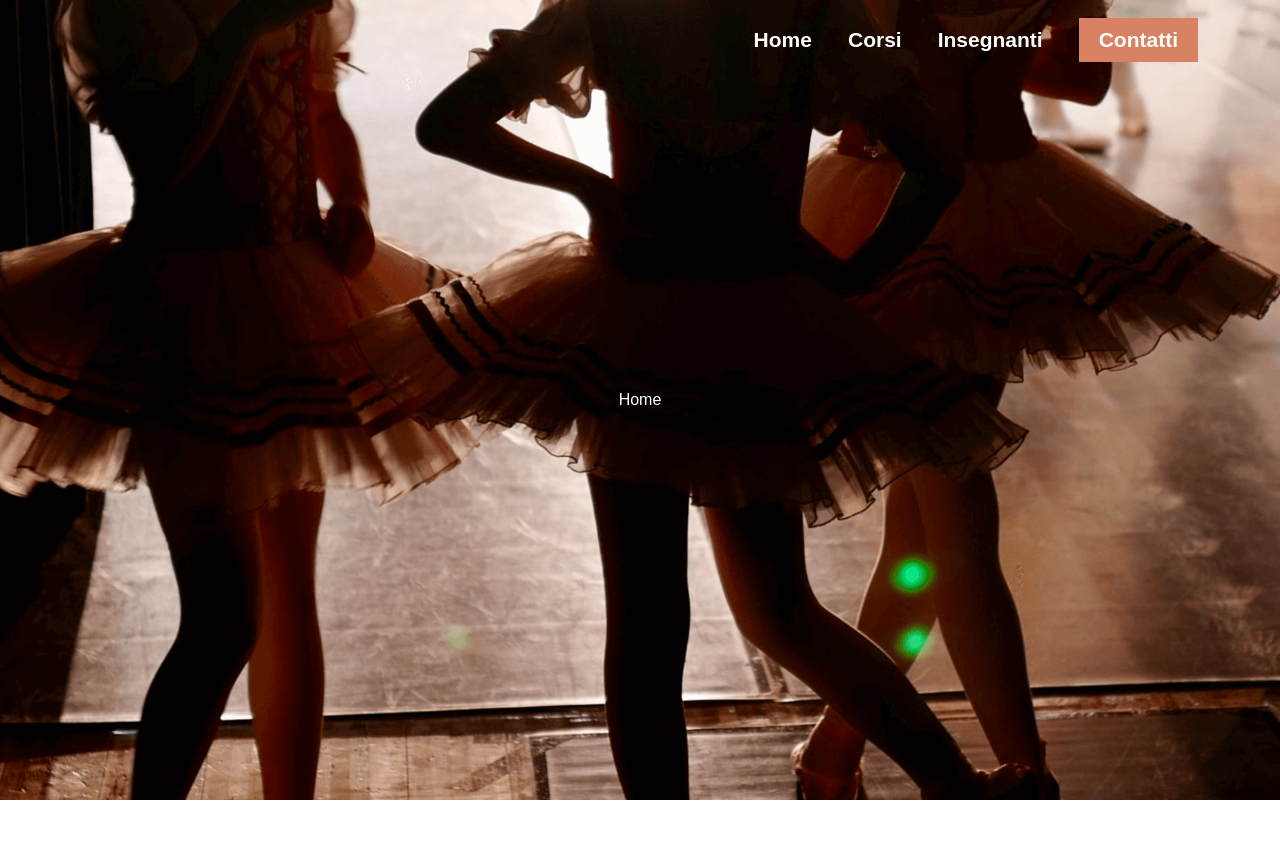
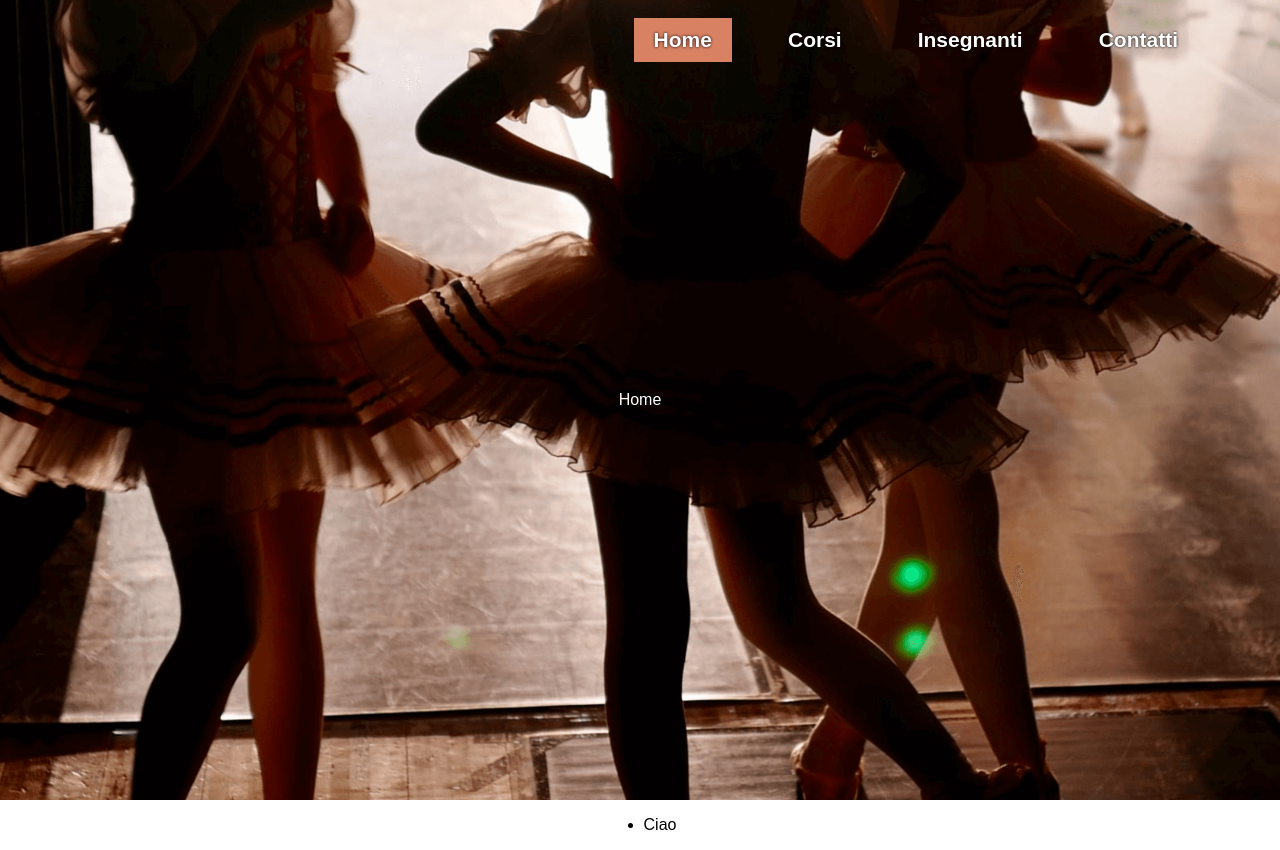
Before and after one commit to Slallo/la-dance, a React (Create React App) app: page / in a window 1280 px wide. Before the commit the page ends 800 px from the top, so only its background shows below. Built offline with nearby package versions, Linux system fonts and the light colour scheme; a web font is replaced by a local one.

Commit message:
- Added fixed navbar with animations

```diff
--- a/src/App.js
+++ b/src/App.js
@@ -3,11 +3,13 @@ import { BrowserRouter as Router, Switch, Route } from "react-router-dom";
 import Home from "./screen/home/home.screen";
 import Courses from "./screen/corsi/corsi.screen";
 import NavBar from "./components/nav-bar/nav-bar";
+import PageWrapper from "./components/page-wrapper/page-wrapper";
 
 function App() {
   return (
     <Router>
       <NavBar />
+      <PageWrapper onScroll={() => console.log("OOOo")}>
         <Switch>
           <Route exact path="/">
             <Home />
@@ -16,6 +18,7 @@ function App() {
             <Courses />
           </Route>
         </Switch>
+      </PageWrapper>
     </Router>
   );
 }
--- a/src/components/nav-bar/nav-bar.js
+++ b/src/components/nav-bar/nav-bar.js
@@ -1,12 +1,45 @@
+import { useState, useEffect } from "react";
 import { NavBarWrapper, NavBarLink, NavBarButton } from "./nav-bar.style";
-
+import { useLocation } from "react-router";
 const NavBar = () => {
+  const [isScrolled, setIsScrolled] = useState(false);
+  let location = useLocation();
+  console.log(location);
+  useEffect(() => {
+    window.onscroll = () => {
+      setIsScrolled(window.pageYOffset > 0 ? true : false);
+    };
+  }, []);
   return (
-    <NavBarWrapper>
-      <NavBarLink to="/">Home</NavBarLink>
-      <NavBarLink to="/corsi">Corsi</NavBarLink>
-      <NavBarLink to="/insegnanti">Insegnanti</NavBarLink>
-      <NavBarButton to="/contatti">Contatti</NavBarButton>
+    <NavBarWrapper isTransparent={!isScrolled}>
+      <NavBarLink
+        isTransparent={!isScrolled}
+        selected={location.pathname === "/"}
+        to="/"
+      >
+        Home
+      </NavBarLink>
+      <NavBarLink
+        isTransparent={!isScrolled}
+        selected={location.pathname === "/corsi"}
+        to="/corsi"
+      >
+        Corsi
+      </NavBarLink>
+      <NavBarLink
+        isTransparent={!isScrolled}
+        selected={location.pathname === "/insegnanti"}
+        to="/insegnanti"
+      >
+        Insegnanti
+      </NavBarLink>
+      <NavBarButton
+        isTransparent={!isScrolled}
+        selected={location.pathname === "/contatti"}
+        to="/contatti"
+      >
+        Contatti
+      </NavBarButton>
     </NavBarWrapper>
   );
 };
--- a/src/components/nav-bar/nav-bar.style.js
+++ b/src/components/nav-bar/nav-bar.style.js
@@ -3,12 +3,13 @@ import { Link } from "react-router-dom";
 
 export const NavBarWrapper = styled.nav`
   width: 100%;
-  position: absolute;
+  position: fixed;
   display: flex;
   justify-content: flex-end;
   align-items: center;
   height: 80px;
-  background-color: transparent;
+  transition: all 1s ease;
+  background-color: ${(p) => (p.isTransparent ? "transparent" : "#d98163")};
   padding-right: 5vw;
   box-sizing: border-box;
 `;
@@ -22,9 +23,14 @@ export const NavBarLink = styled(Link)`
   margin: 0 18px;
   display: flex;
   align-items: center;
+  text-shadow: 0px 0px 3px black;
+  text-decoration: ${(p) =>
+    p.selected && (p.isTransparent ? "none" : "underline")};
+  background: ${(p) => (p.selected ? "#d98163" : "none")};
+  padding: 10px 20px;
 `;
 
 export const NavBarButton = styled(NavBarLink)`
-  background: #d98163;
+  background: ${(p) => (p.selected ? "#d98163" : "none")};
   padding: 10px 20px;
 `;
--- /dev/null
+++ b/src/components/page-wrapper/page-wapper.style.js
@@ -0,0 +1,11 @@
+import styled from "styled-components";
+
+export const Page = styled.div`
+  width: 100%;
+  display: flex;
+  justify-content: center;
+  align-items: center;
+  box-sizing: border-box;
+  flex-flow: column nowrap;
+  overflow-y: auto;
+`;
--- /dev/null
+++ b/src/components/page-wrapper/page-wrapper.js
@@ -0,0 +1,7 @@
+import { Page } from "./page-wapper.style";
+
+const PageWrapper = ({ children }) => {
+  return <Page>{children}</Page>;
+};
+
+export default PageWrapper;
--- a/src/screen/home/home.screen.js
+++ b/src/screen/home/home.screen.js
@@ -1,9 +1,16 @@
 import { BackgroundWrapper, CTA } from "./home.style";
 const Home = () => {
   return (
-    <BackgroundWrapper>
-      <CTA>Home</CTA>
-    </BackgroundWrapper>
+    <>
+      <BackgroundWrapper>
+        <CTA>Home</CTA>
+      </BackgroundWrapper>
+      <div>
+        <ul>
+          <li>Ciao</li>
+        </ul>
+      </div>
+    </>
   );
 };
 
--- a/src/screen/home/home.style.js
+++ b/src/screen/home/home.style.js
@@ -2,7 +2,7 @@ import styled from "styled-components";
 import img from "../../assets/home-background.png";
 
 export const BackgroundWrapper = styled.div`
-  width: 100vw;
+  width: 100%;
   height: 100vh;
   background-position: center center;
   background-image: url(${img});
```
Lines whose indentation alone changed are shown as unchanged.
